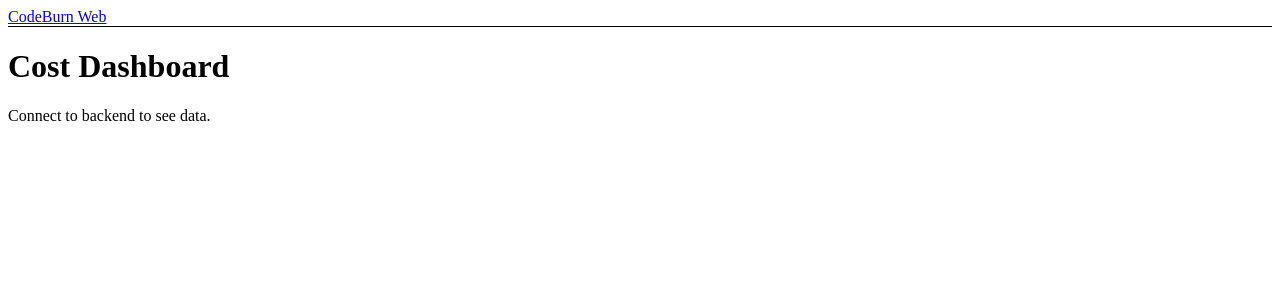
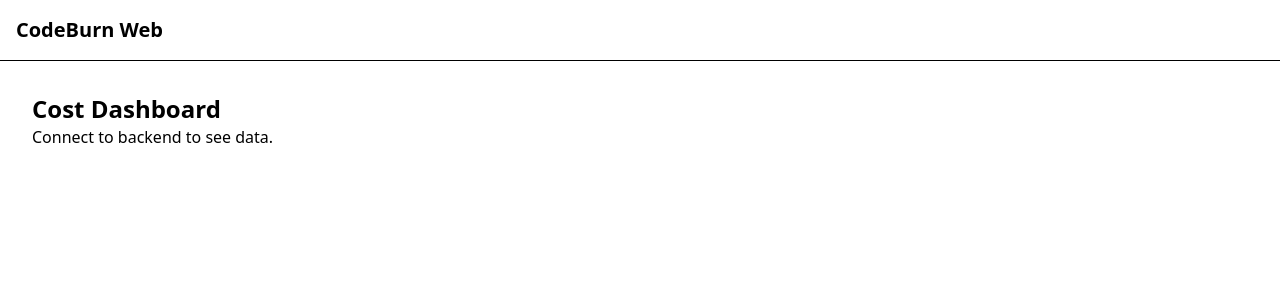
Before and after one commit to rsalehin/codeburn-web, a React (Vite) app in the folder frontend/: page / in a window 1280 px wide. Shown: the top 300 px of the page. Built offline with nearby package versions, Linux system fonts and the light colour scheme.

Commit message:
Fix Tailwind CSS v4 setup and push to master

```diff
--- a/frontend/postcss.config.ts
+++ b/frontend/postcss.config.ts
@@ -1,6 +1,5 @@
 export default {
     plugins: {
-        tailwindcss: {},
-        autoprefixer: {}
+        '@tailwindcss/postcss': {}
     }
 };
--- a/frontend/src/index.css
+++ b/frontend/src/index.css
@@ -1,3 +1 @@
-@tailwind base;
-@tailwind components;
-@tailwind utilities;
+@import "tailwindcss";
--- a/frontend/tailwind.config.ts
+++ /dev/null
@@ -1,8 +0,0 @@
-/** @type {import('tailwindcss').Config} */
-export default {
-    content: ['./index.html', './src/**/*.{js,ts,jsx,tsx}'],
-    theme: {
-        extend: {}
-    },
-    plugins: []
-};
```
Also changed, not shown: frontend/package.json (+6 -5 lines), 1 other file (tests, documents, lock files or other folders).
